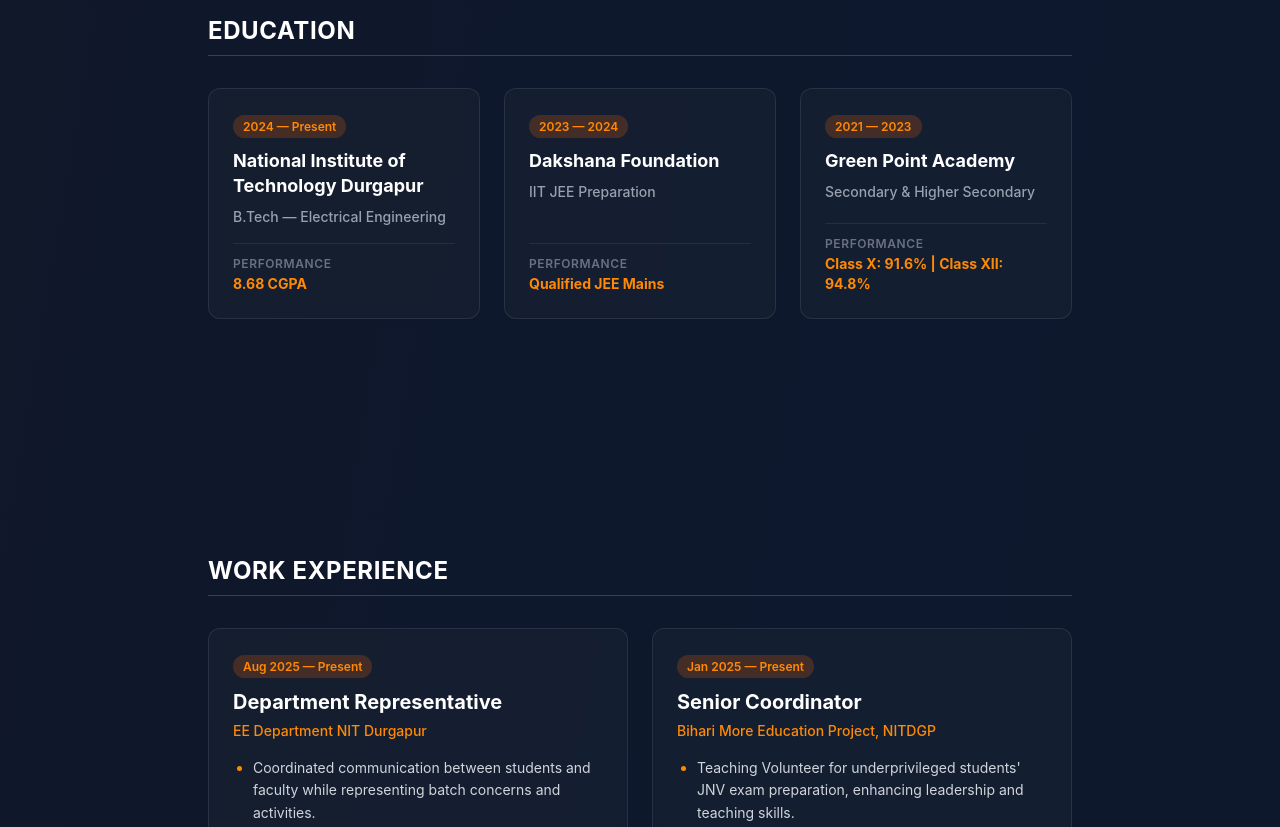
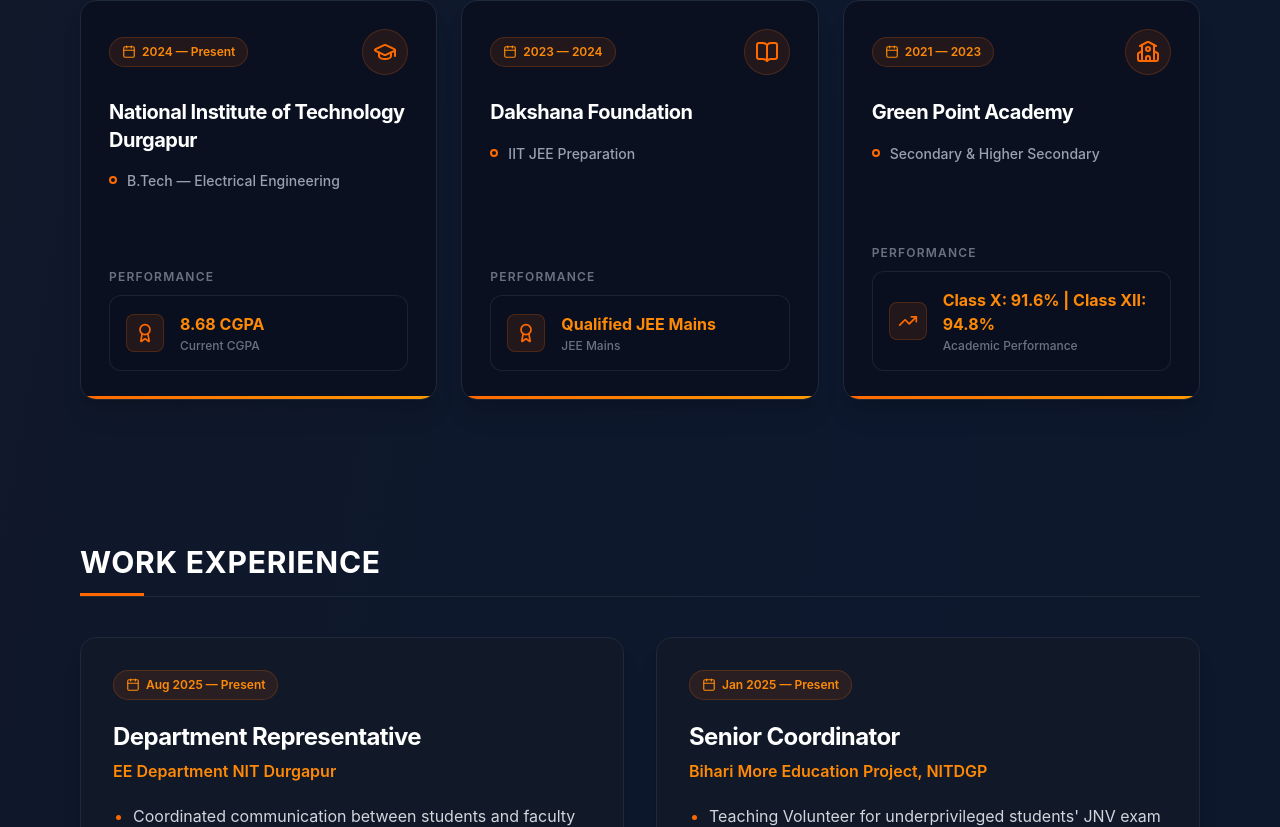
Before and after one commit to rohit-pandey45/Personal-Portfolio, a React (Vite) app: page / in a window 1280 px wide. Shown: the part 1773-2600 px from the top of the page. Built offline with nearby package versions, Linux system fonts and the light colour scheme.

Commit message:
Additional Features

```diff
--- a/src/components/Education.jsx
+++ b/src/components/Education.jsx
@@ -1,4 +1,5 @@
 import React from 'react';
+import { GraduationCap, BookOpen, School, Award, TrendingUp, Calendar } from 'lucide-react';
 
 const Education = () => {
   const educationData = [
@@ -6,34 +7,45 @@
       institution: "National Institute of Technology Durgapur",
       degree: "B.Tech — Electrical Engineering",
       score: "8.68 CGPA",
+      subScore: "Current CGPA",
       duration: "2024 — Present",
+      icon: <GraduationCap className="w-6 h-6 text-orange-500" />,
+      performanceIcon: <Award className="w-5 h-5 text-orange-500" />
     },
     {
       institution: "Dakshana Foundation",
       degree: "IIT JEE Preparation",
       score: "Qualified JEE Mains",
+      subScore: "JEE Mains",
       duration: "2023 — 2024",
+      icon: <BookOpen className="w-6 h-6 text-orange-500" />,
+      performanceIcon: <Award className="w-5 h-5 text-orange-500" />
     },
     {
       institution: "Green Point Academy",
       degree: "Secondary & Higher Secondary",
       score: "Class X: 91.6% | Class XII: 94.8%",
+      subScore: "Academic Performance",
       duration: "2021 — 2023",
+      icon: <School className="w-6 h-6 text-orange-500" />,
+      performanceIcon: <TrendingUp className="w-5 h-5 text-orange-500" />
     }
   ];
 
   return (
     <section
       id="education"
-      className="py-12 scroll-mt-20 min-h-[85vh] flex flex-col justify-center bg-transparent transition-colors duration-300"
+      className="py-20 w-full relative z-10 clear-both block bg-transparent transition-colors duration-300"
     >
-      <div className="container mx-auto px-4 max-w-4xl">
+      {/* Expanded max-w to 6xl or 7xl to utilize full screen width */}
+      <div className="container mx-auto px-4 max-w-6xl">
 
-        {/* Section Heading */}
-        <div className="border-b border-black dark:border-gray-700 pb-2 mb-8">
-          <h2 className="text-2xl font-bold tracking-wide uppercase text-black dark:text-white">
+        {/* Section Heading with Accent Bar */}
+        <div className="border-b border-gray-200 dark:border-gray-800 pb-4 mb-10 relative">
+          <h2 className="text-3xl font-bold tracking-wide uppercase text-black dark:text-white">
             Education
           </h2>
+          <div className="absolute bottom-0 left-0 w-16 h-[3px] bg-orange-500"></div>
         </div>
 
         {/* Education Boxes Layout */}
@@ -41,35 +53,57 @@
           {educationData.map((item, index) => (
             <div
               key={index}
-              className="bg-white/50 dark:bg-gray-800/40 backdrop-blur-xs rounded-xl p-6 border border-gray-200 dark:border-gray-700/60 shadow-xs hover:shadow-md hover:border-orange-500/50 dark:hover:border-orange-500/50 transition-all duration-300 flex flex-col justify-between"
+              className="relative bg-white dark:bg-[#0a1020] rounded-2xl p-7 border border-gray-200 dark:border-gray-800 shadow-xl hover:shadow-2xl hover:border-orange-500/40 transition-all duration-300 flex flex-col justify-between min-h-[400px] overflow-hidden group"
             >
+              {/* Bottom Orange Border Accent */}
+              <div className="absolute bottom-0 left-0 right-0 h-[3px] bg-gradient-to-r from-orange-500 to-amber-500 transform scale-x-100 group-hover:scale-x-105 transition-transform duration-300"></div>
+
               <div>
-                {/* Timeline Tag */}
-                <div className="mb-3">
-                  <span className="text-xs font-semibold bg-orange-100 dark:bg-orange-500/20 text-orange-600 dark:text-orange-400 px-2.5 py-1 rounded-full">
+                {/* Header Row: Timeline Tag & Corner Icon */}
+                <div className="flex justify-between items-center mb-6">
+                  <div className="flex items-center gap-1.5 text-xs font-semibold bg-orange-50 dark:bg-orange-500/10 text-orange-600 dark:text-orange-400 px-3 py-1.5 rounded-full border border-orange-200/50 dark:border-orange-500/20">
+                    <Calendar className="w-3.5 h-3.5" />
                     {item.duration}
-                  </span>
+                  </div>
+                  <div className="p-2.5 rounded-full bg-orange-500/5 dark:bg-orange-500/10 border border-orange-500/20 shadow-inner">
+                    {item.icon}
+                  </div>
                 </div>
 
                 {/* Institution Title */}
-                <h3 className="text-lg font-bold text-gray-950 dark:text-white leading-snug">
+                <h3 className="text-xl font-bold text-gray-950 dark:text-white leading-snug tracking-tight mb-4">
                   {item.institution}
                 </h3>
 
-                {/* Degree / Stream */}
-                <p className="text-sm font-medium text-gray-600 dark:text-gray-400 mt-2">
-                  {item.degree}
-                </p>
+                {/* Degree / Stream with stylized bullet point */}
+                <div className="flex items-start gap-2.5 mt-3">
+                  <span className="w-2 h-2 rounded-full border-2 border-orange-500 bg-transparent mt-1.5 shrink-0"></span>
+                  <p className="text-sm font-medium text-gray-600 dark:text-gray-400 leading-relaxed">
+                    {item.degree}
+                  </p>
+                </div>
               </div>
 
-              {/* Performance Metrics / Scores */}
-              <div className="mt-4 pt-3 border-t border-gray-100 dark:border-gray-700/50">
-                <p className="text-xs font-semibold tracking-wider uppercase text-gray-400 dark:text-gray-500">
+              {/* Performance Metrics Section */}
+              <div className="mt-8">
+                <p className="text-xs font-semibold tracking-widest uppercase text-gray-400 dark:text-gray-500 mb-2.5">
                   Performance
                 </p>
-                <p className="text-sm font-bold text-orange-500 dark:text-orange-400 mt-0.5">
-                  {item.score}
-                </p>
+
+                {/* Score Showcase Box - Using a distinctly darker slate color to contrast inside the card */}
+                <div className="flex items-center gap-4 bg-gray-50 dark:bg-[#090f1e] p-4 rounded-xl border border-gray-100 dark:border-gray-800/80">
+                  <div className="p-2 rounded-lg bg-orange-500/10 border border-orange-500/20 shrink-0">
+                    {item.performanceIcon}
+                  </div>
+                  <div>
+                    <p className="text-base font-bold text-orange-500 dark:text-orange-400">
+                      {item.score}
+                    </p>
+                    <p className="text-xs font-medium text-gray-400 dark:text-gray-500 mt-0.5">
+                      {item.subScore}
+                    </p>
+                  </div>
+                </div>
               </div>
 
             </div>
--- a/src/components/Experience.jsx
+++ b/src/components/Experience.jsx
@@ -1,4 +1,5 @@
 import React from 'react';
+import { Calendar } from 'lucide-react';
 
 const Experience = () => {
   const experienceData = [
@@ -25,46 +26,55 @@
   return (
     <section
       id="experience"
-      className="py-12 bg-transparent transition-colors duration-300"
+      className="py-16 bg-transparent transition-colors duration-300"
     >
-      <div className="container mx-auto px-4 max-w-4xl">
+      {/* Expanded max-w to 6xl to fill the layout canvas cleanly */}
+      <div className="container mx-auto px-4 max-w-6xl">
 
-        {/* Section Heading */}
-        <div className="border-b border-black dark:border-gray-700 pb-2 mb-8">
-          <h2 className="text-2xl font-bold tracking-wide uppercase text-black dark:text-white">
+        {/* Section Heading with Accent Bar */}
+        <div className="border-b border-gray-800 pb-4 mb-10 relative">
+          <h2 className="text-3xl font-bold tracking-wide uppercase text-white">
             Work Experience
           </h2>
+          <div className="absolute bottom-0 left-0 w-16 h-[3px] bg-orange-500"></div>
         </div>
 
         {/* Experience Grid Layout */}
-        <div className="grid md:grid-cols-2 gap-6 text-black dark:text-white">
+        <div className="grid md:grid-cols-2 gap-8 text-white">
           {experienceData.map((experience, index) => (
             <div
               key={index}
-              className="bg-white/50 dark:bg-gray-800/40 backdrop-blur-xs rounded-xl p-6 border border-gray-200 dark:border-gray-700/60 shadow-xs hover:shadow-md hover:border-orange-500/50 dark:hover:border-orange-500/50 transition-all duration-300 flex flex-col justify-between"
+              className="relative bg-[#111827] rounded-2xl p-8 border border-gray-800 shadow-xl hover:border-orange-500/30 transition-all duration-300 flex flex-col justify-between min-h-[340px] overflow-hidden"
             >
+              {/* Bottom Solid Orange Border Accent Line */}
+              <div className="absolute bottom-0 left-0 right-0 h-[3px] bg-orange-500"></div>
+
               <div>
-                {/* Timeline Tag */}
-                <div className="mb-3">
-                  <span className="text-xs font-semibold bg-orange-100 dark:bg-orange-500/20 text-orange-600 dark:text-orange-400 px-2.5 py-1 rounded-full">
+                {/* Timeline Tag Row */}
+                <div className="mb-5">
+                  <span className="inline-flex items-center gap-1.5 text-xs font-semibold bg-orange-500/10 text-orange-400 px-3 py-1.5 rounded-full border border-orange-500/20">
+                    <Calendar className="w-3.5 h-3.5" />
                     {experience.dateRange}
                   </span>
                 </div>
 
-                {/* Role Title */}
-                <h3 className="text-xl font-bold text-gray-950 dark:text-white leading-snug">
+                {/* Role Title (Made Bigger) */}
+                <h3 className="text-2xl font-bold text-white tracking-tight leading-snug">
                   {experience.title}
                 </h3>
 
-                {/* Subtitle / Organization */}
-                <p className="text-sm font-medium text-orange-500 dark:text-orange-400 mt-1 mb-4">
+                {/* Subtitle / Organization (Made Bigger) */}
+                <p className="text-base font-semibold text-orange-500 dark:text-orange-400 mt-1.5 mb-5">
                   {experience.subtitle}
                 </p>
 
-                {/* Bullet Points */}
-                <ul className="space-y-2.5 list-disc pl-5 text-sm text-gray-700 dark:text-gray-300">
+                {/* Bullet Points with Enhanced Spacing & Readability */}
+                <ul className="space-y-3.5 list-disc pl-5 text-sm md:text-base text-gray-300 leading-relaxed">
                   {experience.points.map((point, pointIndex) => (
-                    <li key={pointIndex} className="leading-relaxed marker:text-orange-500 dark:marker:text-orange-400">
+                    <li
+                      key={pointIndex}
+                      className="marker:text-orange-500"
+                    >
                       {point}
                     </li>
                   ))}
--- a/src/components/Skills.jsx
+++ b/src/components/Skills.jsx
@@ -156,7 +156,7 @@
       className="py-20 relative overflow-hidden"
     >
       <div className="py-14 relative overflow-hidden">
-        <div className="container px-5 py-14 mx-auto">
+        <div className="container mx-auto px-4 max-w-7xl">
           <div className="text-center mb-20" data-aos="fade-up">
             <h1
               className="sm:text-4xl text-3xl font-bold title-font mb-4"
```
Also changed, not shown: src/components/Contact.jsx (+29 -2 lines), src/App.css (deleted), 1 other file (tests, documents, lock files or other folders).
